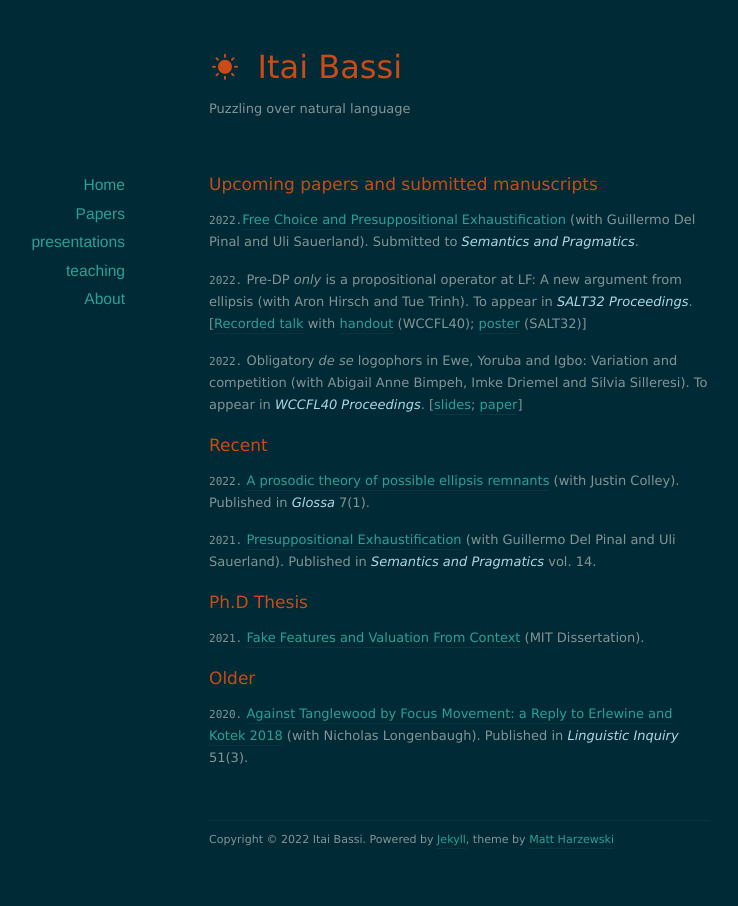
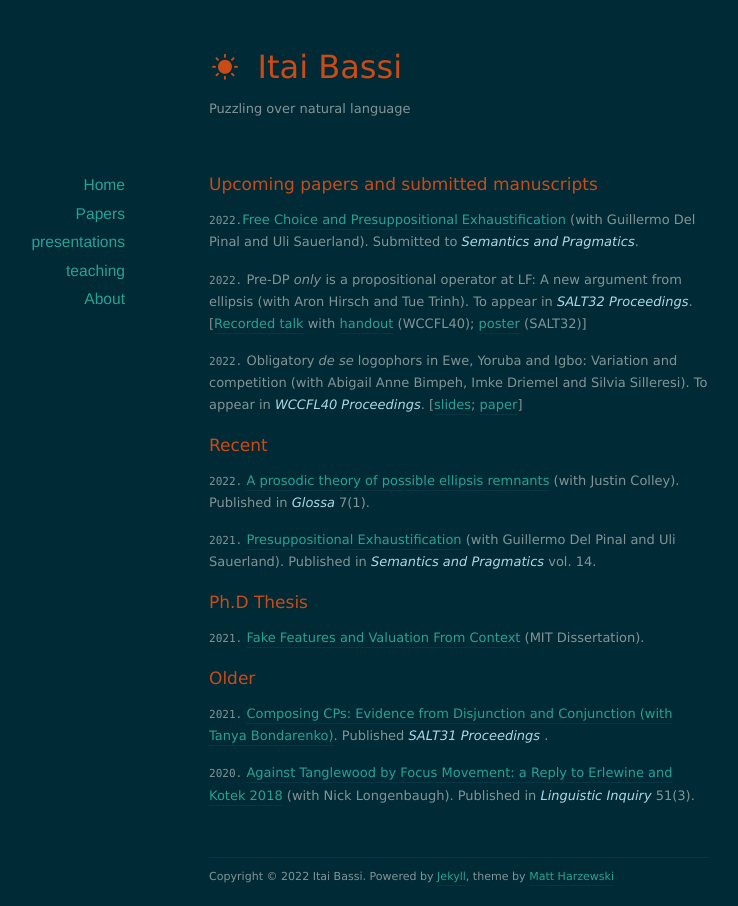
Before and after one commit to itaibassi/itaibassi.github.io, a Jekyll site: the page built from papers/index.markdown, in a window 1280 px wide. Shown: the whole page, without its empty margins (181-919 px from the left). Built offline with Jekyll 4.4.1, drawn with Linux system fonts in a browser that asks for light colours; nearby versions of some CDN libraries.

Commit message:
Update index.markdown

```diff
--- a/papers/index.markdown
+++ b/papers/index.markdown
@@ -35,4 +35,6 @@ title: Papers
 
 # Older
 
-`2020.` [Against Tanglewood by Focus Movement: a Reply to Erlewine and Kotek 2018](https://direct.mit.edu/ling/article-abstract/51/3/579/96990/Against-Tanglewood-by-Focus-Movement-A-Reply-to?redirectedFrom=fulltext/) (with Nicholas Longenbaugh). Published in *<font color="lightblue"> Linguistic Inquiry </font>* 51(3).
+`2021.` [Composing CPs: Evidence from Disjunction and Conjunction (with Tanya Bondarenko)](http://journals.linguisticsociety.org/proceedings/index.php/SALT/article/view/30.583/). Published *<font color="lightblue"> SALT31 Proceedings </font>*.
+
+`2020.` [Against Tanglewood by Focus Movement: a Reply to Erlewine and Kotek 2018](https://direct.mit.edu/ling/article-abstract/51/3/579/96990/Against-Tanglewood-by-Focus-Movement-A-Reply-to?redirectedFrom=fulltext/) (with Nick Longenbaugh). Published in *<font color="lightblue"> Linguistic Inquiry </font>* 51(3).
```
